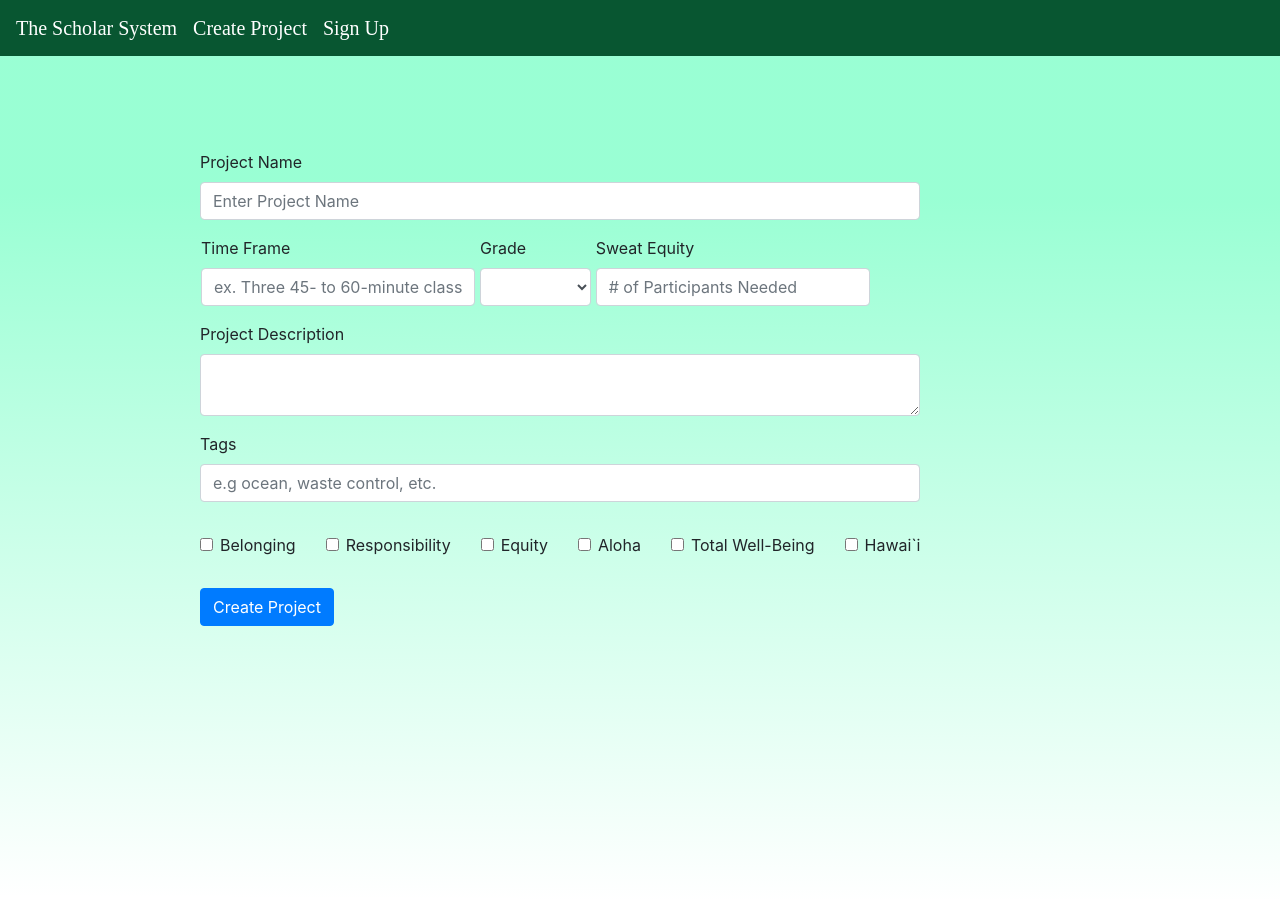
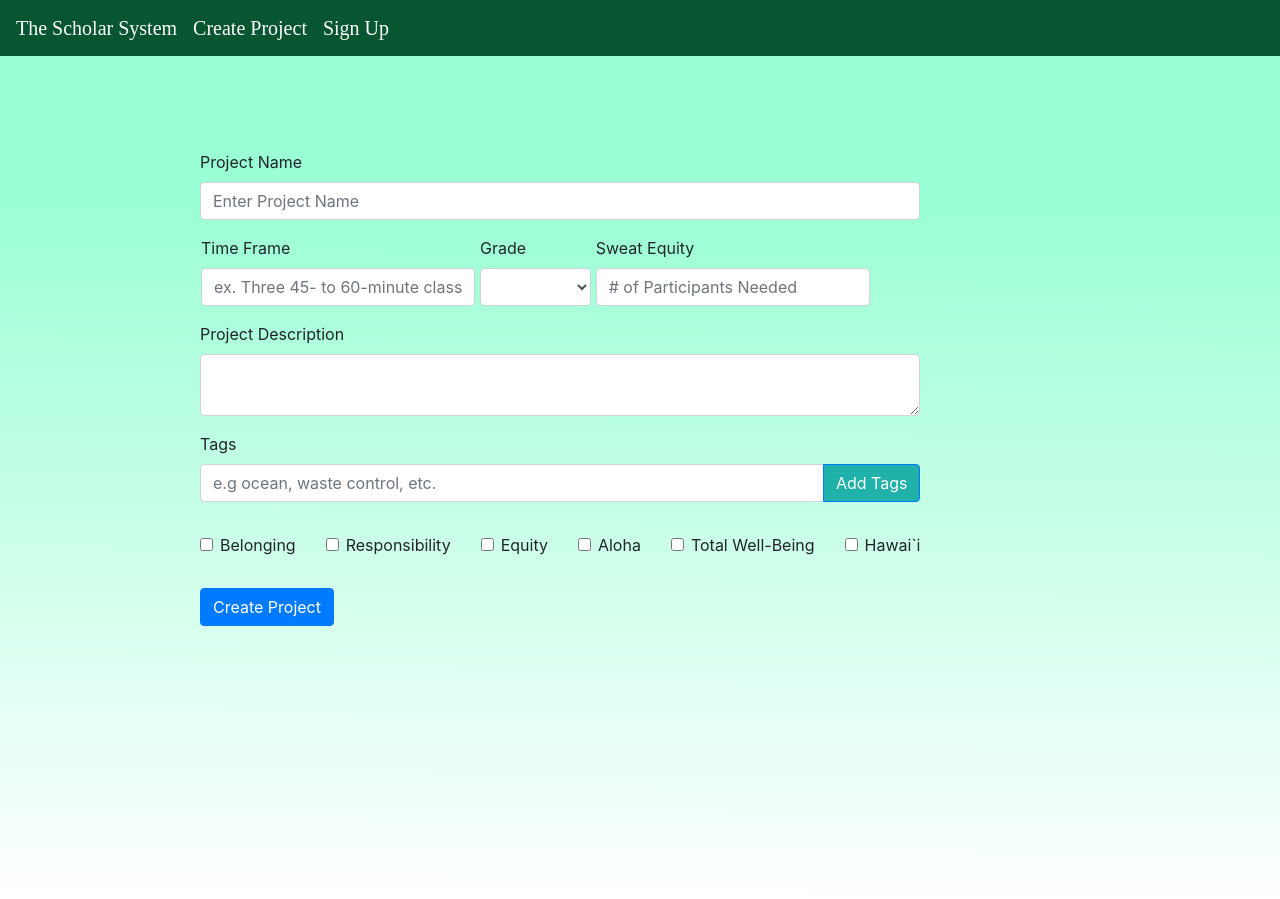
Before and after one commit to HACC2019/galaxy-brains, a Django app: page /createProject in a window 1280 px wide. Shown: the top 899 px of the page. Run offline with Django 3.2, Linux system fonts and the light colour scheme; some libraries are stand-ins or nearby versions; some web fonts are replaced.

Commit message:
Add 'Add Tags'

```diff
--- a/src/constellation/static/style.css
+++ b/src/constellation/static/style.css
@@ -184,3 +184,11 @@ margin: 15px;
   box-shadow: #085631;
   background: linear-gradient(0.4deg, rgba(192, 254, 224, 0) 0.33%, rgba(99, 255, 189, 0.65) 77.73%);
 }
+
+.tag-button {
+  background-color: lightseagreen;
+}
+
+.tag-button:hover {
+  background-color: blue;
+}
--- a/src/constellation/templates/createproject.html
+++ b/src/constellation/templates/createproject.html
@@ -54,8 +54,14 @@
 
                         <div class="form-group">
                              <label for="exampleInput">Tags</label>
+                            <div class="input-group">
                             <input type="tags" class="form-control" id="taggs"
                                    placeholder="e.g ocean, waste control, etc.">
+                            <div type="add_tags" class="input-group-append" id="button-addon4">
+                                <button class="btn btn-primary tag-button" type="button">Add Tags</button>
+                            </div>
+                            </div>
+
                         </div>
                         <div class="form-group row">
                             <div class="form-check breath-check">
```
Lines whose indentation alone changed are shown as unchanged.
